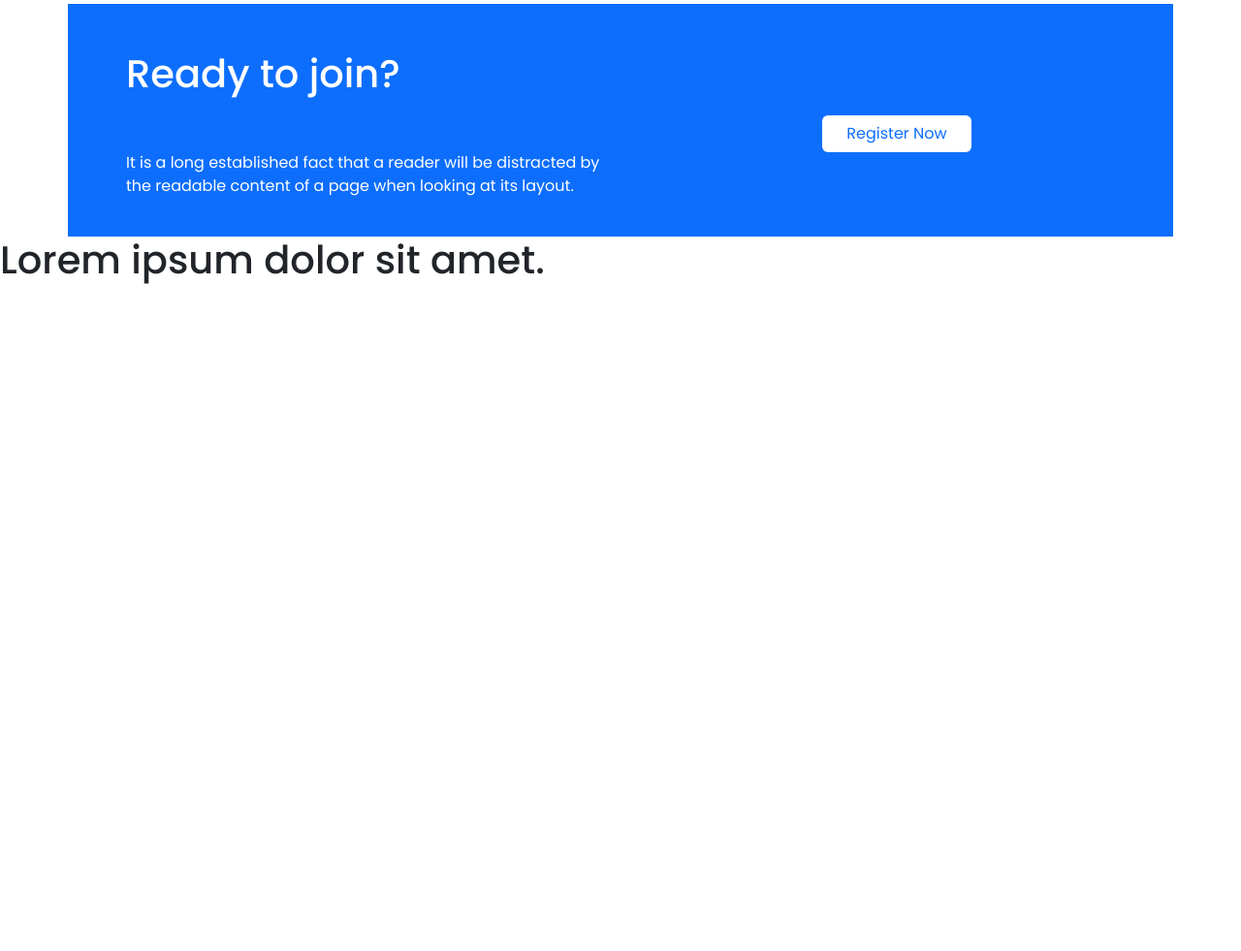
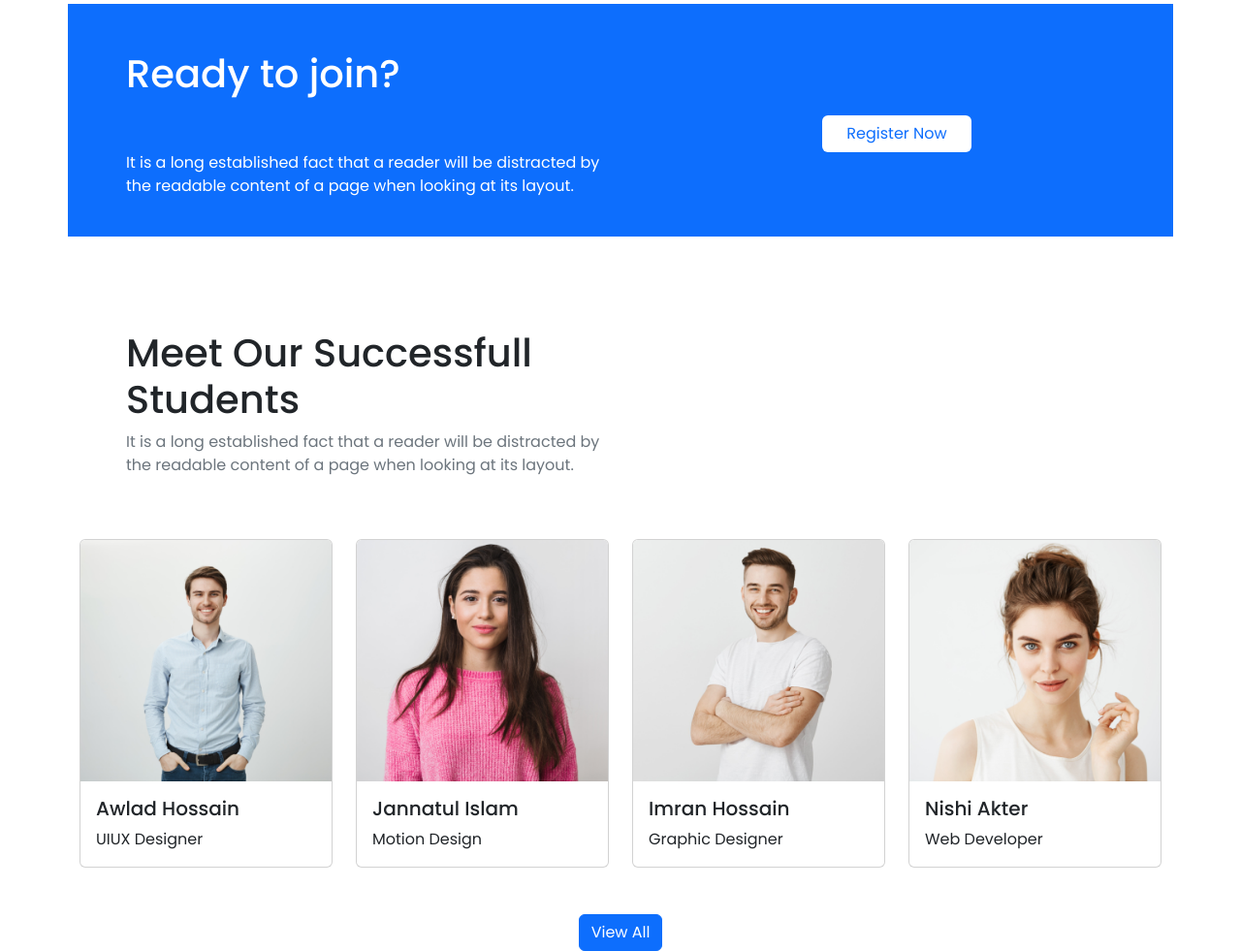
Before and after one commit to hasankarar/project-nine-edtech-bootstrap, a plain HTML site: page index.html in a window 1280 px wide. Shown: the part 1598-2579 px from the top of the page at 97% size. Before the commit the page ends 1898 px from the top, so only its background shows below. Drawn offline with nearby package versions, Linux system fonts and the light colour scheme.

Commit message:
student section end

```diff
--- a/index.html
+++ b/index.html
@@ -211,7 +211,7 @@
     </section>
     <!-- course section end -->
 
-
+    <!-- ready section start -->
     <div class="container bg-primary mt-5">
         <div class="row">
             <div class="col-md-6 text-white">
@@ -263,8 +263,69 @@
             </div>
         </div>
     </div>
+    <!-- ready section end -->
 
-    <h1>Lorem ipsum dolor sit amet.</h1>
+    <!-- student section strat -->
+    <div class="container mt-5">
+        <div class="p-5">
+            <h1 class="w-50">Meet Our Successfull Students</h1>
+            <p class="w-50 text-muted">It is a long established fact that a reader will be distracted by the readable
+                content of a
+                page when
+                looking at its layout.</p>
+        </div>
+        <div class="row">
+
+            <div class="col-lg-3">
+                <div class="card">
+                    <img src="images/student/student-1.png" class="card-img-top" alt="...">
+                    <div class="card-body">
+                        <h5 class="card-title">Awlad Hossain</h5>
+                        <p class="card-text">UIUX Designer</p>
+                    </div>
+                </div>
+
+
+            </div>
+            <div class="col-lg-3">
+                <div class="card">
+                    <img src="images/student/student-2.png" class="card-img-top" alt="...">
+                    <div class="card-body">
+                        <h5 class="card-title">Jannatul Islam</h5>
+                        <p class="card-text">Motion Design</p>
+                    </div>
+                </div>
+
+            </div>
+            <div class="col-lg-3">
+                <div class="card">
+                    <img src="images/student/student-3.png" class="card-img-top" alt="...">
+                    <div class="card-body">
+                        <h5 class="card-title">Imran Hossain</h5>
+                        <p class="card-text">Graphic Designer</p>
+                    </div>
+                </div>
+
+            </div>
+            <div class="col-lg-3">
+                <div class="card">
+                    <img src="images/student/student-4.png" class="card-img-top" alt="...">
+                    <div class="card-body">
+                        <h5 class="card-title">Nishi Akter</h5>
+                        <p class="card-text">Web Developer</p>
+                    </div>
+                </div>
+
+            </div>
+        </div>
+
+        <div class="text-center pt-5">
+            <button class="btn btn-primary">View All</button>
+        </div>
+    </div>
+    <!-- student section end -->
+
+
 
 
 
```
